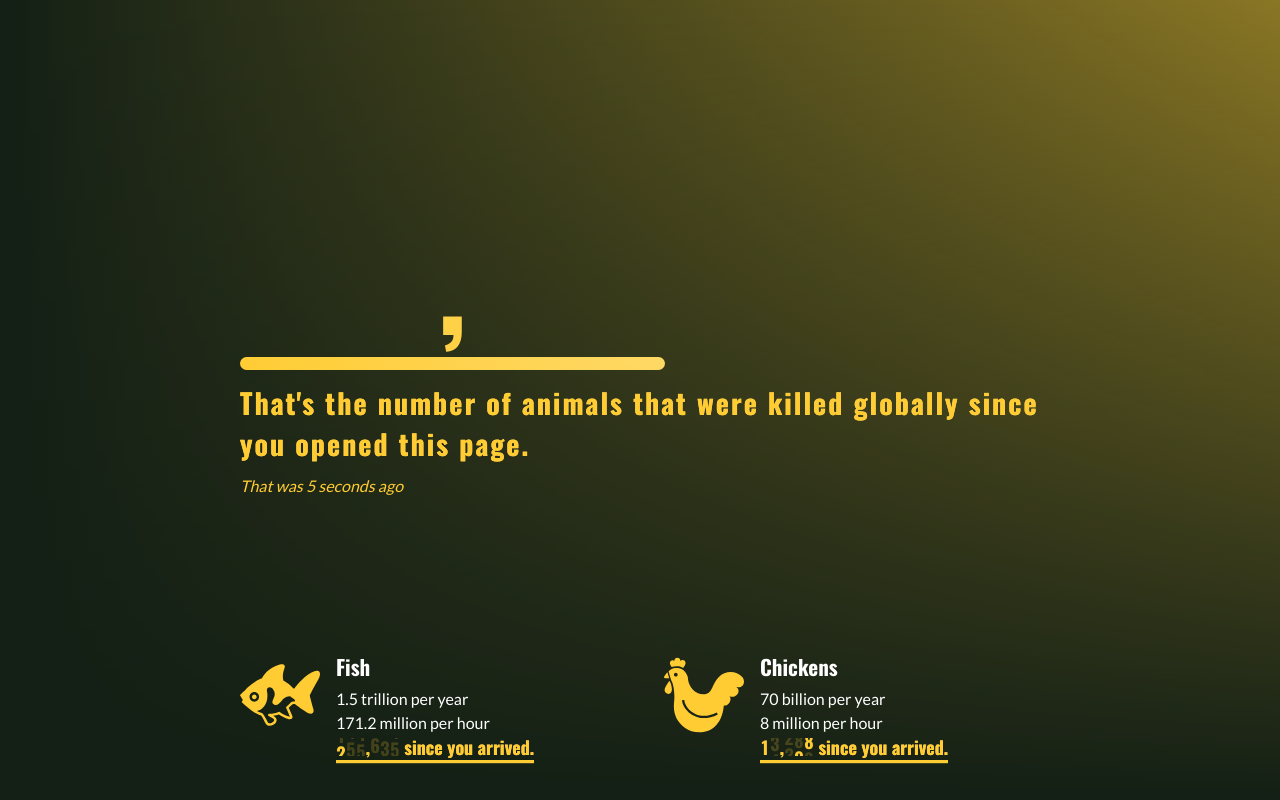
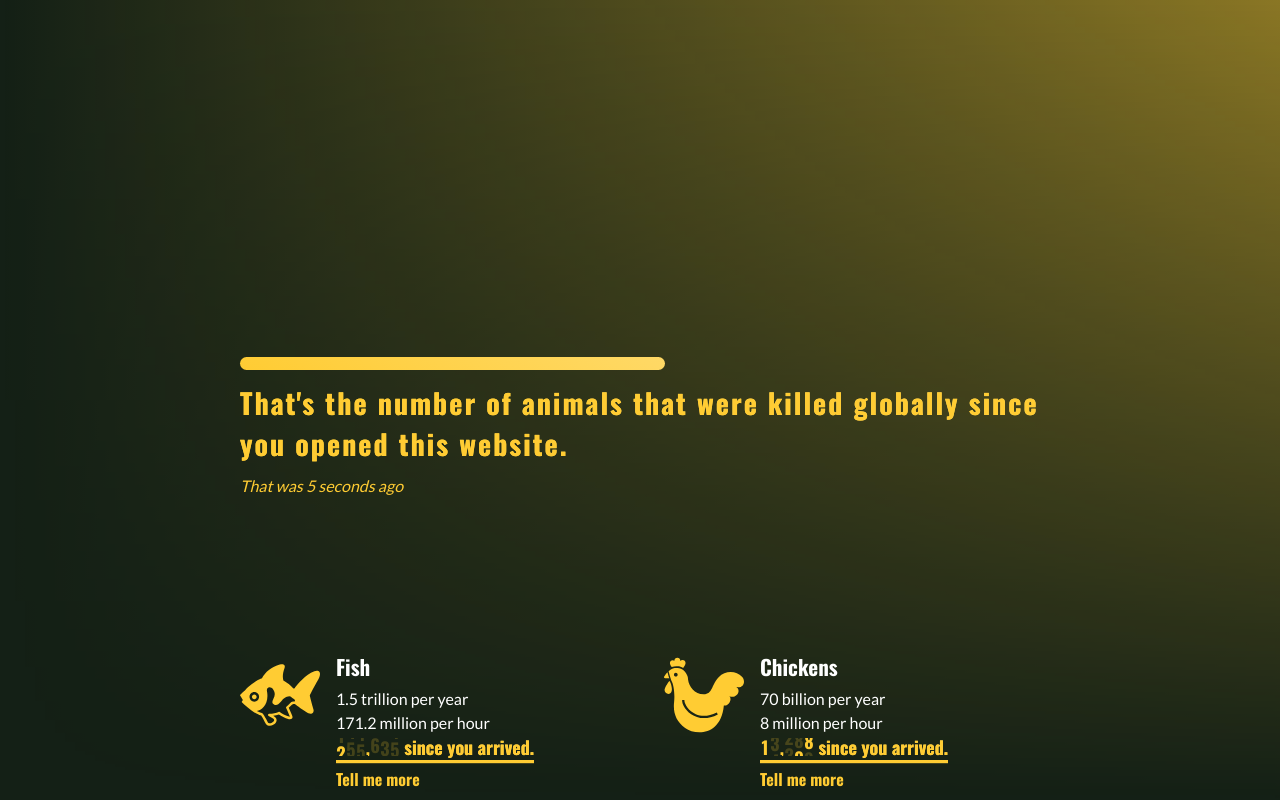
Before and after one commit to Mitcheljager/animalspersecond, a SvelteKit app: page / in a window 1280 px wide. Shown: the top 800 px of the page. Built offline with nearby package versions, Linux system fonts and the light colour scheme.

Commit message:
feat: Add separate page for each animal

```diff
--- /dev/null
+++ b/src/lib/utils/route.ts
@@ -0,0 +1,3 @@
+export function toSlug(string: string) {
+  return string.toLowerCase()
+}
--- a/src/routes/+page.svelte
+++ b/src/routes/+page.svelte
@@ -1,12 +1,12 @@
 <script lang="ts">
-	import type { Animal } from "$lib/types/Animal"
+	import type { Animal } from "$lib/types/Animal.d.ts"
 	import { Data } from "$lib/data/Data"
 	import { secondsSinceArrival } from "$lib/stores/time"
 	import { numbersSinceArrival } from "$lib/stores/data"
 	import { secondsToWords } from "$lib/utils/time"
 	import AnimalCounter from "./AnimalCounter.svelte"
-	import RollingNumber from "./RollingNumber.svelte"
-	import Sources from "./Sources.svelte";
+	import Sources from "./Sources.svelte"
+	import Header from "./Header.svelte"
 
 	const animals: Array<Animal> = sortAnimals()
 
@@ -22,11 +22,10 @@
 	<meta name="description" content="Svelte demo app" />
 </svelte:head>
 
-<header>
-	<h1><RollingNumber number={sum.toLocaleString()} /></h1>
-	<h2>That's the number of animals that were killed globally since you opened this page.</h2>
+<Header number={sum.toLocaleString()}>
+	<h2>That's the number of animals that were killed globally since you opened this website.</h2>
 	<p><em>That was {secondsToWords($secondsSinceArrival)}</em></p>
-</header>
+</Header>
 
 <div class="animals">
 	{#each animals as animal, index}
@@ -43,34 +42,6 @@
 <Sources />
 
 <style lang="scss">
-	header {
-		margin: 0 0 clamp(5rem, 20vw, 10rem);
-		color: $yellow;
-	}
-
-	h1 {
-		@include text-gradient($gradient-yellow);
-    --rolling-number-font-size: 1em;
-		position: relative;
-		display: inline;
-		margin: 0;
-		font-size: clamp(36px, 12vw, 120px);
-		font-family: $font-family-brand;
-		font-weight: bold;
-
-		&::before {
-			content: "";
-			display: block;
-			position: absolute;
-			bottom: 0;
-			left: 0;
-			width: 100%;
-			border-radius: 1rem;
-			height: clamp(0.25rem, 1vw, 1rem);
-			background: $gradient-yellow;
-		}
-  }
-
 	h2 {
 		@include text-gradient($gradient-yellow);
 		margin: 0.75rem 0 0;
--- a/src/routes/AnimalCounter.svelte
+++ b/src/routes/AnimalCounter.svelte
@@ -2,6 +2,7 @@
 	import { numbersSinceArrival } from "$lib/stores/data"
 	import { secondsSinceArrival } from "$lib/stores/time"
 	import { bigNumberToWords } from "$lib/utils/number"
+	import { toSlug } from "$lib/utils/route";
 	import RollingNumber from "./RollingNumber.svelte"
 
   const {
@@ -21,17 +22,19 @@
   })
 </script>
 
-<div class="animal">
+<a href="/{toSlug(name)}" class="animal">
   <img class="icon" loading="lazy" src={icon} alt="" width="80" height="80" />
 
-  <div>
+  <div class="content">
     <h3>{name}</h3>
 
     <div>{bigNumberToWords(Math.floor(annually))} per year</div>
     <div>{bigNumberToWords(Math.floor(hourly))} per hour</div>
     <div class="counter"><span class="underline"><RollingNumber number={Math.round(sinceArrival).toLocaleString()} /> since you arrived.</span></div>
+
+    <button class="button">Tell me more</button>
   </div>
-</div>
+</a>
 
 <style lang="scss">
   h3 {
@@ -52,12 +55,20 @@
     box-shadow: 0 0 0 $hover;
     font-size: 16px;
     line-height: 1.5em;
+    text-decoration: none;
+    color: $white;
 
     &:hover {
       background: $hover;
       box-shadow: 0 0 0 1rem $hover;
       transition: box-shadow 200ms;
     }
+  }
+
+  .content {
+    display: flex;
+    flex-direction: column;
+    align-items: flex-start;
   }
 
   @keyframes wiggle {
@@ -92,4 +103,21 @@
   .underline {
     box-shadow: 0 0.2rem 0 currentColor;
   }
+
+  .button {
+    appearance: none;
+    padding: 0;
+    margin-top: 0.5rem;
+    border: 0;
+    background: transparent;
+    color: $yellow;
+    font-family: $font-family-brand;
+    text-decoration: none;
+    font-size: 1rem;
+    cursor: pointer;
+
+    .animal:hover & {
+      color: white;
+    }
+  }
 </style>
--- /dev/null
+++ b/src/routes/Header.svelte
@@ -0,0 +1,46 @@
+<script lang="ts">
+  import type { Snippet } from "svelte"
+  import RollingNumber from "./RollingNumber.svelte"
+
+  interface Props {
+    number: string
+    children: Snippet
+  }
+
+  const { number, children } : Props = $props()
+</script>
+
+<header>
+	<h1><RollingNumber {number} /></h1>
+	{@render children()}
+</header>
+
+<style lang="scss">
+  header {
+		margin: 0 0 clamp(5rem, 20vw, 10rem);
+		color: $yellow;
+	}
+
+	h1 {
+		@include text-gradient($gradient-yellow);
+    --rolling-number-font-size: 1em;
+		position: relative;
+		display: inline;
+		margin: 0;
+		font-size: clamp(36px, 12vw, 120px);
+		font-family: $font-family-brand;
+		font-weight: bold;
+
+		&::before {
+			content: "";
+			display: block;
+			position: absolute;
+			bottom: 0;
+			left: 0;
+			width: 100%;
+			border-radius: 1rem;
+			height: clamp(0.25rem, 1vw, 1rem);
+			background: $gradient-yellow;
+		}
+  }
+</style>
--- a/src/routes/RollingNumberDigit.svelte
+++ b/src/routes/RollingNumberDigit.svelte
@@ -4,9 +4,13 @@
   } = $props()
 </script>
 
-<div class="wrapper" style:--digit={digit}>
+<div class="wrapper" style:--digit={isNaN(parseInt(digit)) ? 0 : digit}>
   {#if isNaN(parseInt(digit))}
-    {digit}
+    {#if digit === " "}
+      &nbsp;
+    {:else}
+      {digit}
+    {/if}
   {:else}
     {#each { length: 10 } as _, i}
       <div class="digit" class:active={i.toString() === digit}>{i}</div>
```
Also changed, not shown: src/routes/[slug]/+page.js (added, +13 -0 lines), src/routes/[slug]/+page.svelte (added, +18 -0 lines), src/lib/types/Animal.d.ts (renamed from src/lib/types/Animal.ts).
